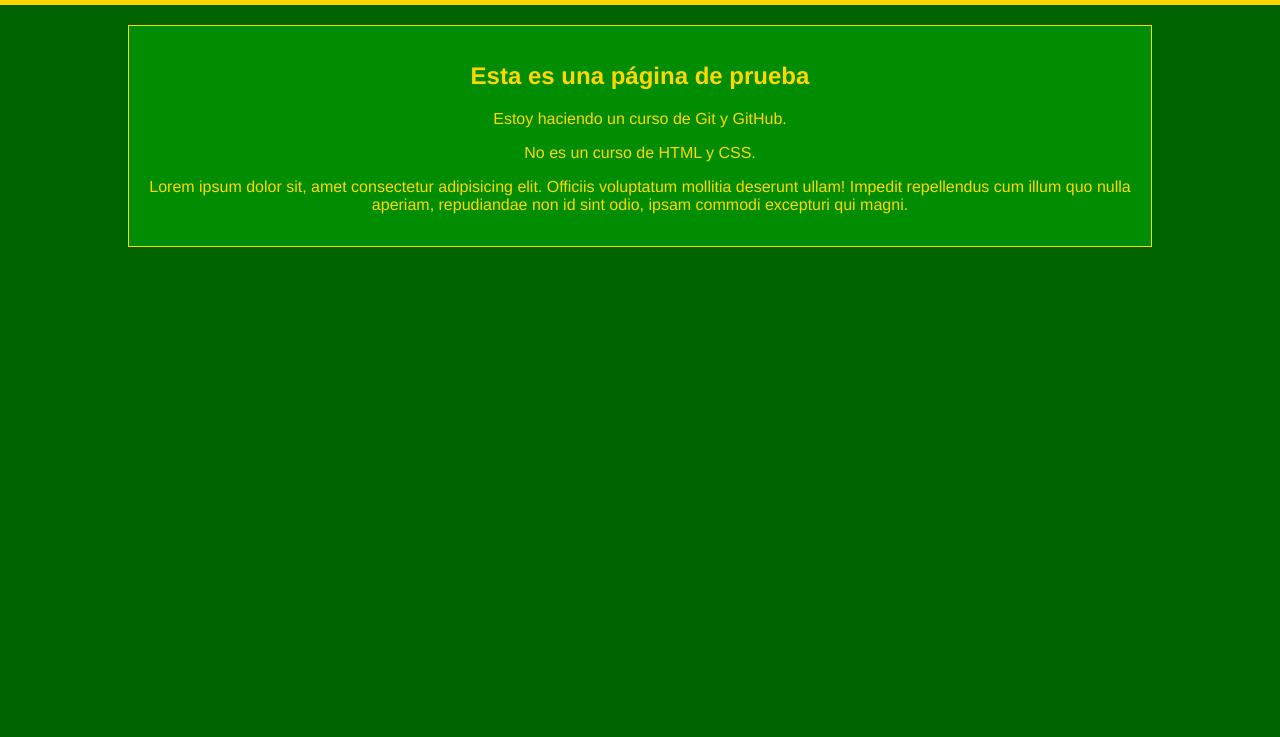
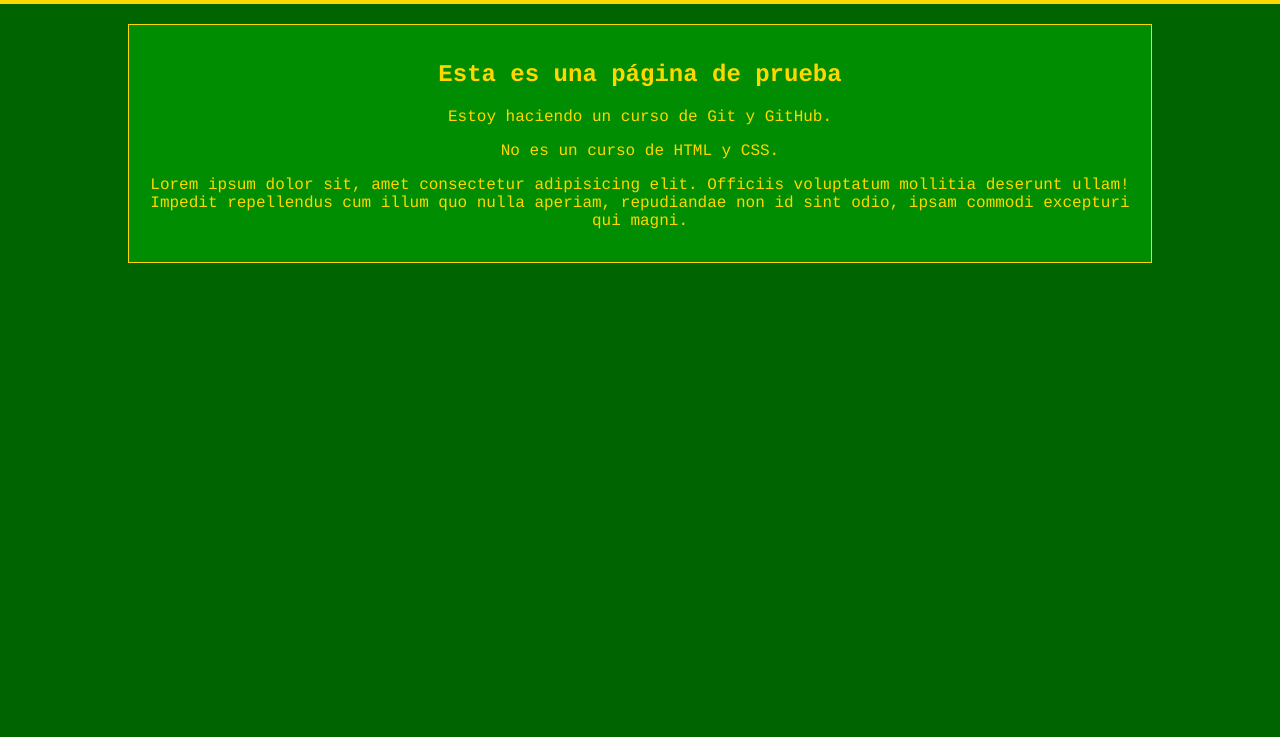
Before and after one commit to AlexisKees/curso-de-Git-y-GitHub-de-Platzi, a plain HTML site: page pagina de ejemplo/index.html in a window 1280 px wide. Shown: the part 63-800 px from the top of the page. Drawn offline with Linux system fonts and the light colour scheme.

Commit message:
cambio fuente a courier

```diff
--- a/pagina de ejemplo/style.css
+++ b/pagina de ejemplo/style.css
@@ -5,7 +5,7 @@ body {
     align-items: center;
     justify-content: center;
     text-align: center;
-    font-family: Helvetica;
+    font-family: Courier;
     color: gold;
     background-color: darkgreen;
 }
```
